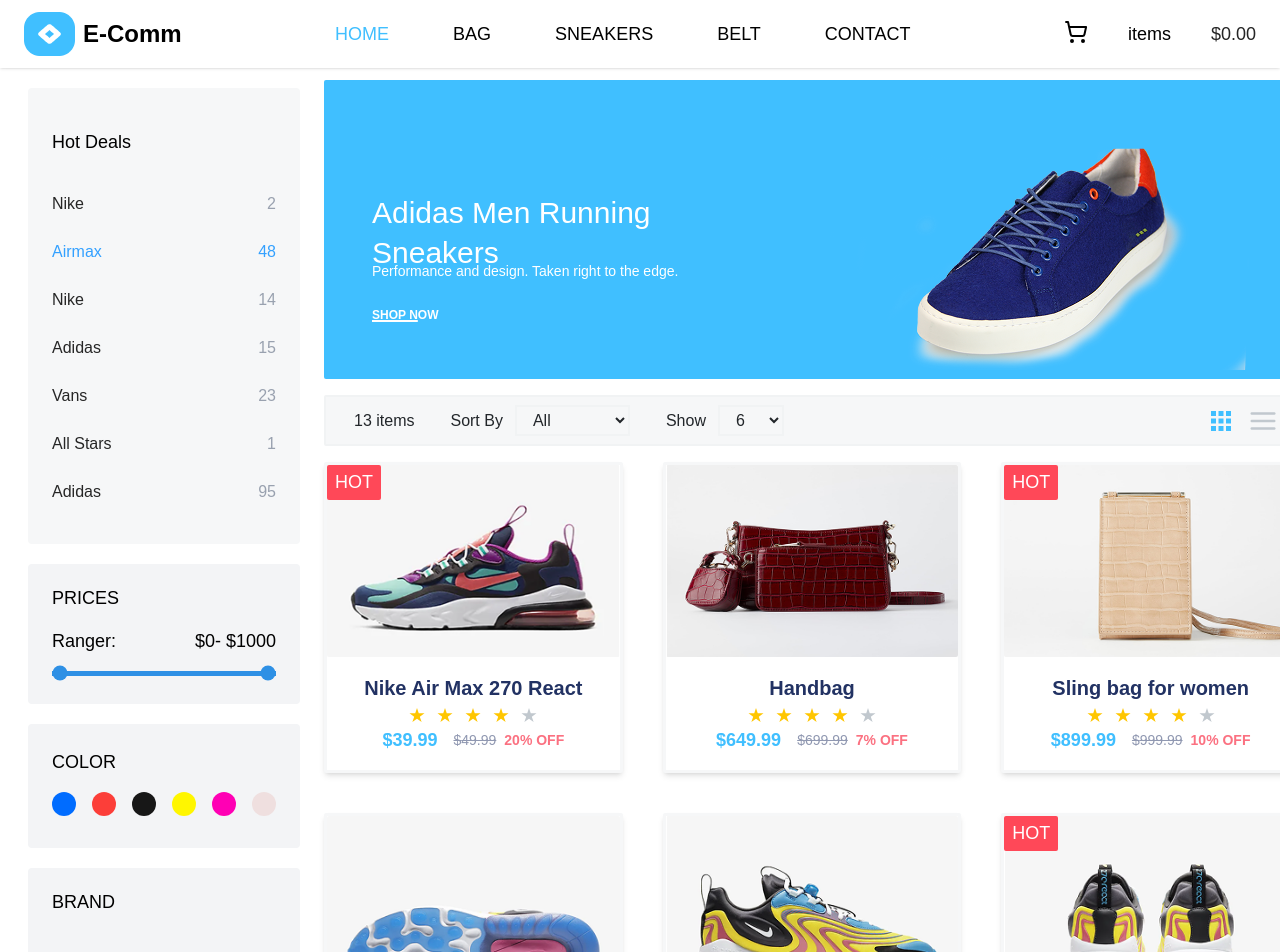
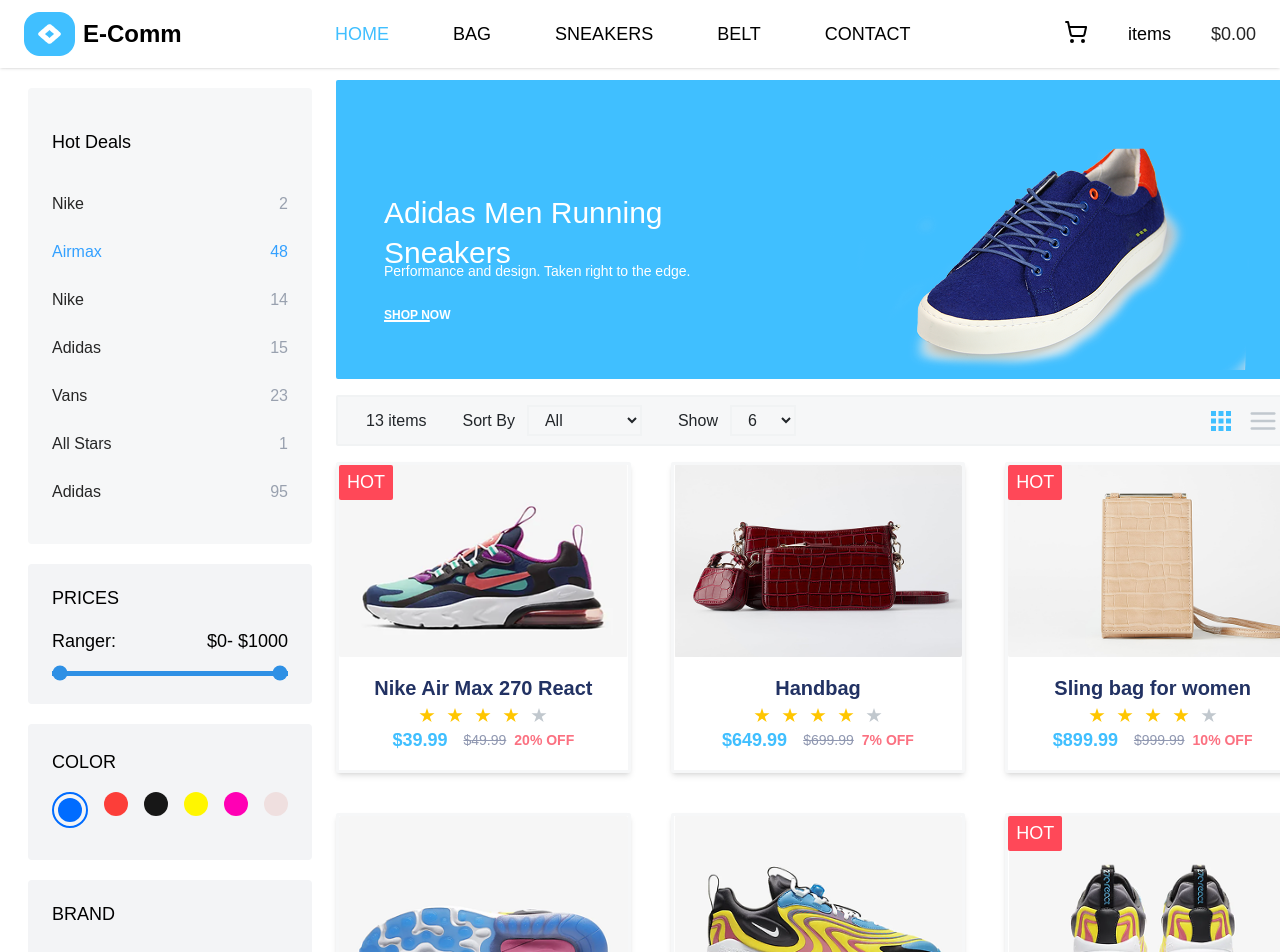
Before and after one commit to Saloni-Shukla78/product-listing-page, a React (Vite) app: page / in a window 1280 px wide. Shown: the top 952 px of the page. Built offline with nearby package versions, Linux system fonts and the light colour scheme.

Commit message:
update border on color section

```diff
--- a/src/components/Sidebar.jsx
+++ b/src/components/Sidebar.jsx
@@ -40,13 +40,15 @@
         <div className='flex flex-col bg-gray-100 gap-y-4 py-6 px-6 rounded '>
           <h3 className='font-medium text-lg'>COLOR</h3>
           <div className='flex flex-row gap-x-4 justify-between mb-2'>
-            <button className='w-6 h-6 rounded-full bg-[#006CFF]'></button>
-            <button className='w-6 h-6 rounded-full bg-[#FC3E39]'></button>
-            <button className='w-6 h-6 rounded-full bg-[#171717]'></button>
-            <button className='w-6 h-6 rounded-full bg-[#FFF600]'></button>
+            <div className='flex justify-center items-center rounded-full border-2 border-[#006CFF] p-1'>
+            <button className='w-6 h-6 rounded-full bg-[#006CFF]'/></div>
 
-            <button className='w-6 h-6 rounded-full bg-[#FF00B4]'></button>
-            <button className='w-6 h-6 rounded-full bg-[#EFDFDF]'></button>
+            <button className='w-6 h-6 rounded-full bg-[#FC3E39]'/>
+            <button className='w-6 h-6 rounded-full bg-[#171717]'/>
+            <button className='w-6 h-6 rounded-full bg-[#FFF600]'/>
+
+            <button className='w-6 h-6 rounded-full bg-[#FF00B4]'/>
+            <button className='w-6 h-6 rounded-full bg-[#EFDFDF]'/>
 
           </div>
         </div>
```
